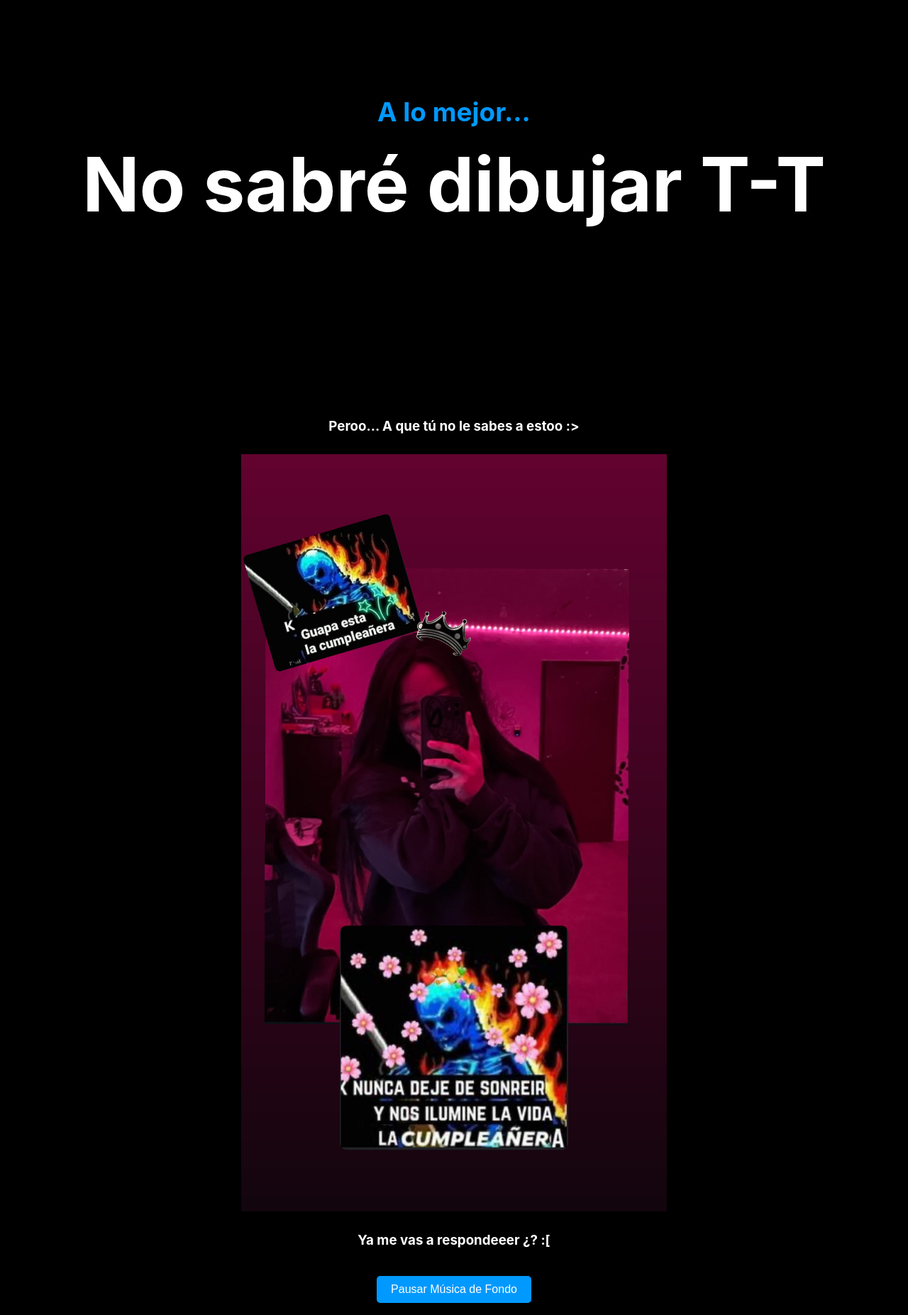
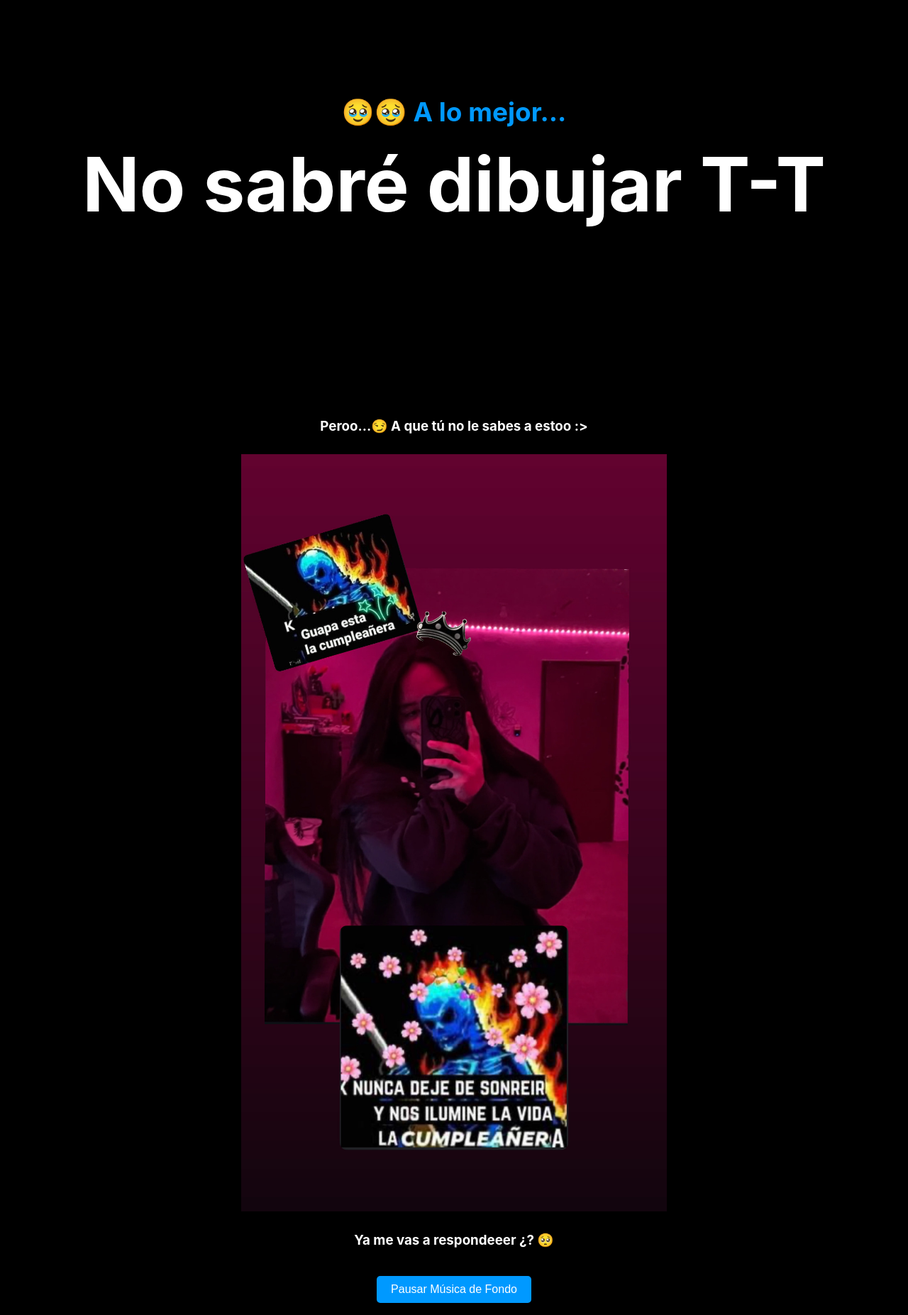
Before and after one commit to DiegoEJimenezC/4uMyLov, a plain HTML site: page index.html in a window 1280 px wide. Shown: the top 1853 px of the page at 71% size. Drawn offline with Linux system fonts and the light colour scheme.

Commit message:
Update index.html

```diff
--- a/index.html
+++ b/index.html
@@ -3,25 +3,26 @@
 <head>
     <meta charset="UTF-8">
     <meta name="viewport" content="width=device-width, initial-scale=1.0">
-    <title>zlMoRex</title>
+    <title>zlMoRex ❤️</title>
+<link rel="icon" href="lv.PNG" type="image/x-icon">
 </head>
 <body>
 <main>
     <section>
         <div>
             <h1>
-                <span>A lo mejor...</span>
+                <span>🥹🥹 A lo mejor...</span>
                 <span>No sabré dibujar T-T</span>
             </h1>
         </div>
         <p></p>
     </section>
     <section>
-        <h3>Peroo... A que tú no le sabes a estoo :></h3>
+        <h3>Peroo...😏 A que tú no le sabes a estoo :></h3>
         <img src="bb.JPG" alt="bb" class="hidden" id="bb">
     </section>
     <section>
-        <h3>Ya me vas a respondeeer ¿? :[</h3>
+        <h3>Ya me vas a respondeeer ¿? 🥺</h3>
         <button id="toggle-music">Pausar Música de Fondo</button>
         <iframe
             src="https://www.youtube.com/embed/q07Gd6Q-7dY"
```
